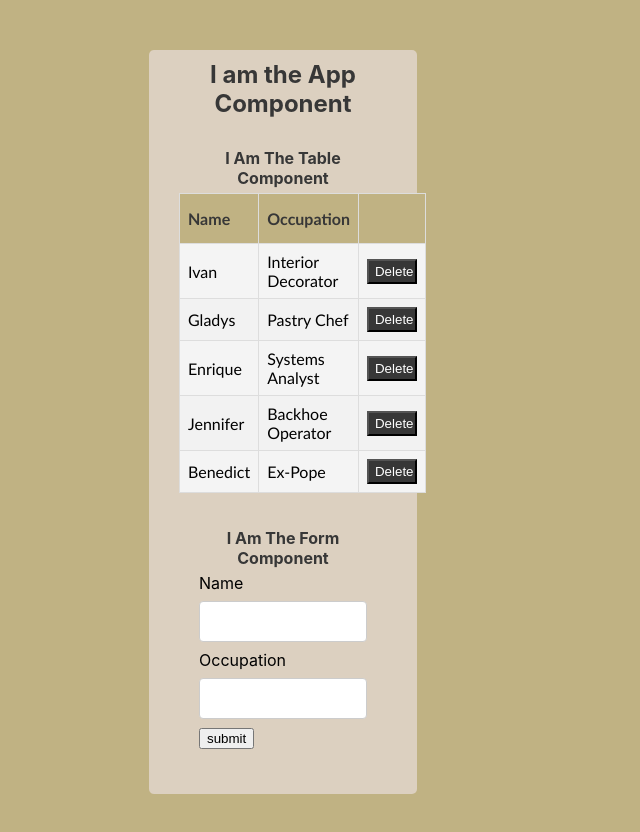
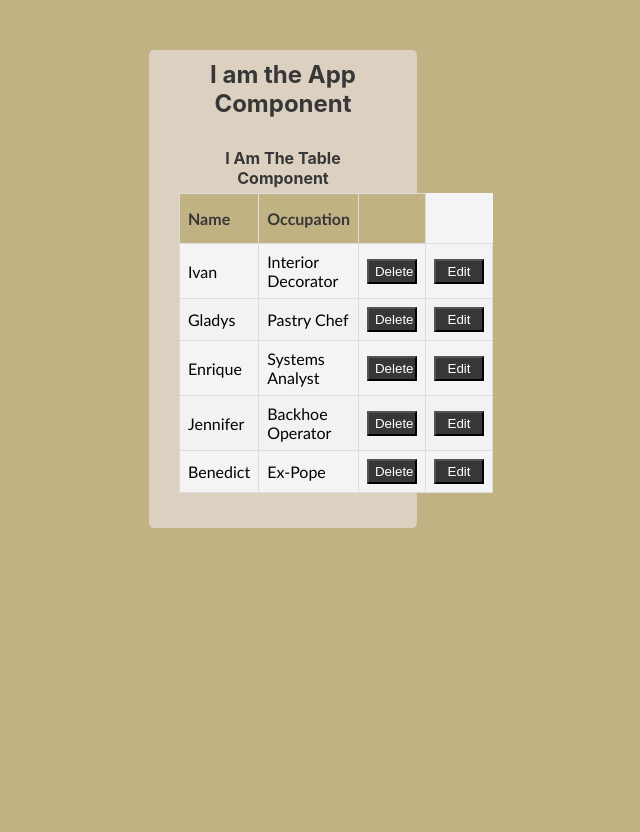
Before and after one commit to giacomo9999/React-CRUD-Multi-Component, a React (Create React App) app: page / in a window 1280 px wide. Shown: the top 832 px of the page, without its empty margins (357-997 px from the left). After the commit the page ends 800 px from the top, so only its background shows below. Built offline with nearby package versions, Linux system fonts and the light colour scheme.

Commit message:
Inching forward with component separation.

```diff
--- a/src/App.js
+++ b/src/App.js
@@ -1,9 +1,13 @@
 import React, { Component } from "react";
 import Table from "./Table";
+import Form from "./Form";
+
 import "./index.css";
 
 class App extends Component {
   state = {
+    editFormOpen: false,
+    lastId: 5,
     people: [
       { id: 1, name: "Ivan", occupation: "Interior Decorator" },
       { id: 2, name: "Gladys", occupation: "Pastry Chef" },
@@ -13,19 +17,36 @@ class App extends Component {
     ]
   };
 
-  removePerson = index => {
-    console.log("Removing person..." + index);
+  removePerson = id => {
+    console.log("Removing person..." + id);
     const { people } = this.state;
     this.setState({
-      people: people.filter((entry, i) => i !== index)
+      people: people.filter((entry, i) => i !== id)
     });
   };
 
   handleSubmit = person => {
-    console.log("Handling form submission..." + person.name);
-    person.id = this.state.people.length + 1;
-    this.setState({ people: [...this.state.people, person] });
+    person.id = this.state.lastId + 1;
+    console.log(
+      `Handling form submission for name:${person.name} id:${person.id}`
+    );
+    this.setState({
+      lastId: this.state.lastId + 1,
+      people: [...this.state.people, person],
+      editFormOpen: false
+    });
     console.log(this.state);
+  };
+
+  renderEditForm() {
+    if (this.state.editFormOpen) {
+      return <Form handleSubmit={this.handleSubmit} />;
+    }
+  }
+
+  openEditForm = id => {
+    console.log("Opening edit form for..." + id);
+    this.setState({ editFormOpen: true });
   };
 
   render() {
@@ -36,7 +57,9 @@ class App extends Component {
           personnel={this.state.people}
           removePerson={this.removePerson}
           handleSubmit={this.handleSubmit}
+          openEditForm={this.openEditForm}
         />
+        {this.renderEditForm()}
       </div>
     );
   }
--- a/src/Table.js
+++ b/src/Table.js
@@ -1,5 +1,4 @@
 import React, { Component } from "react";
-import Form from "./Form";
 
 const TableHeader = () => {
   return (
@@ -17,13 +16,18 @@ class TableBody extends Component {
   render() {
     return (
       <tbody>
-        {this.props.personnel.map((entry, index) => (
+        {this.props.personnel.map(entry => (
           <tr key={entry.id}>
             <td>{entry.name}</td>
             <td>{entry.occupation}</td>
             <td>
-              <button onClick={() => this.props.removePerson(index)}>
+              <button onClick={() => this.props.removePerson(entry.id)}>
                 Delete
+              </button>
+            </td>
+            <td>
+              <button onClick={() => this.props.openEditForm(entry.id)}>
+                Edit
               </button>
             </td>
           </tr>
@@ -36,15 +40,18 @@ class TableBody extends Component {
 class Table extends Component {
   state = { showEditForm: false };
   render() {
-    const { personnel, removePerson, handleSubmit } = this.props;
+    const { personnel, removePerson, openEditForm } = this.props;
     return (
       <div>
         <h4>I Am The Table Component </h4>
         <table id="personnel">
           <TableHeader />
-          <TableBody personnel={personnel} removePerson={removePerson} />
+          <TableBody
+            personnel={personnel}
+            removePerson={removePerson}
+            openEditForm={openEditForm}
+          />
         </table>
-        <Form handleSubmit={handleSubmit} />
       </div>
     );
   }
```
Also changed, not shown: 1 other file (tests, documents, lock files or other folders).
